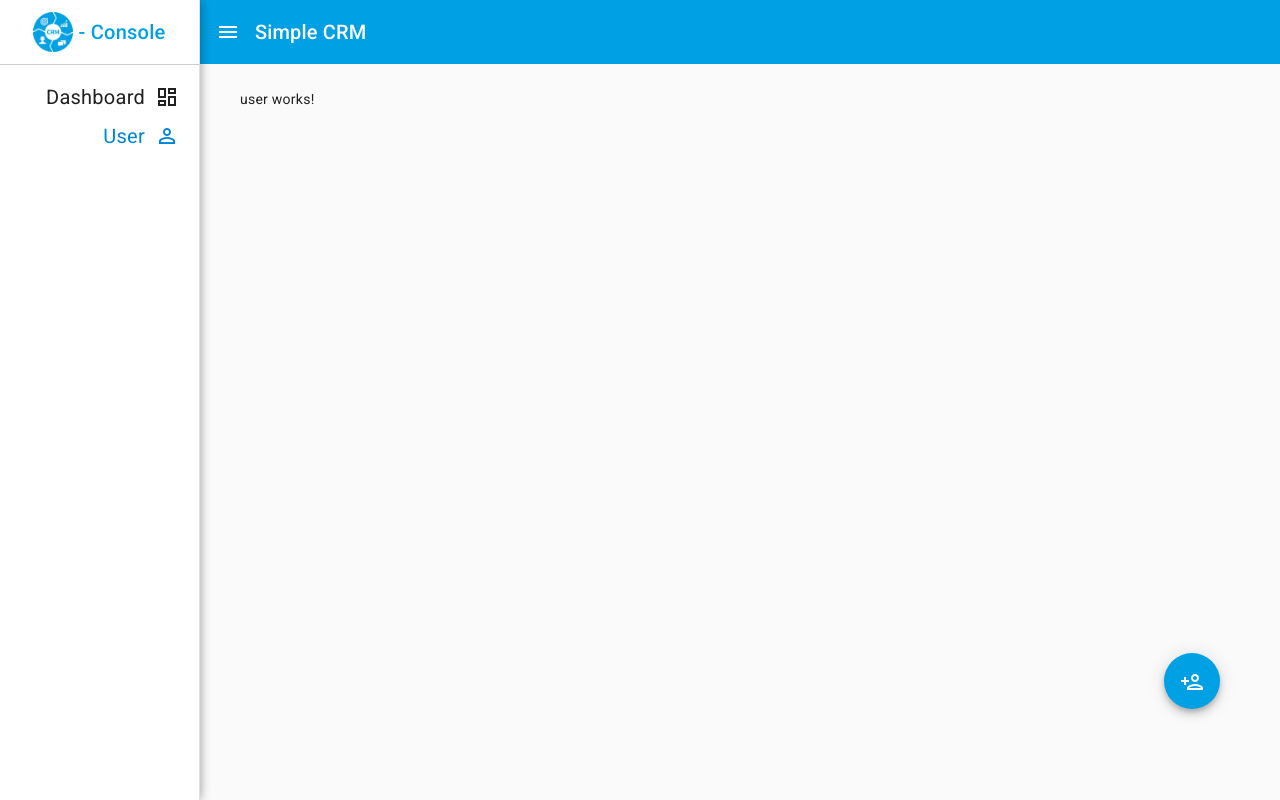
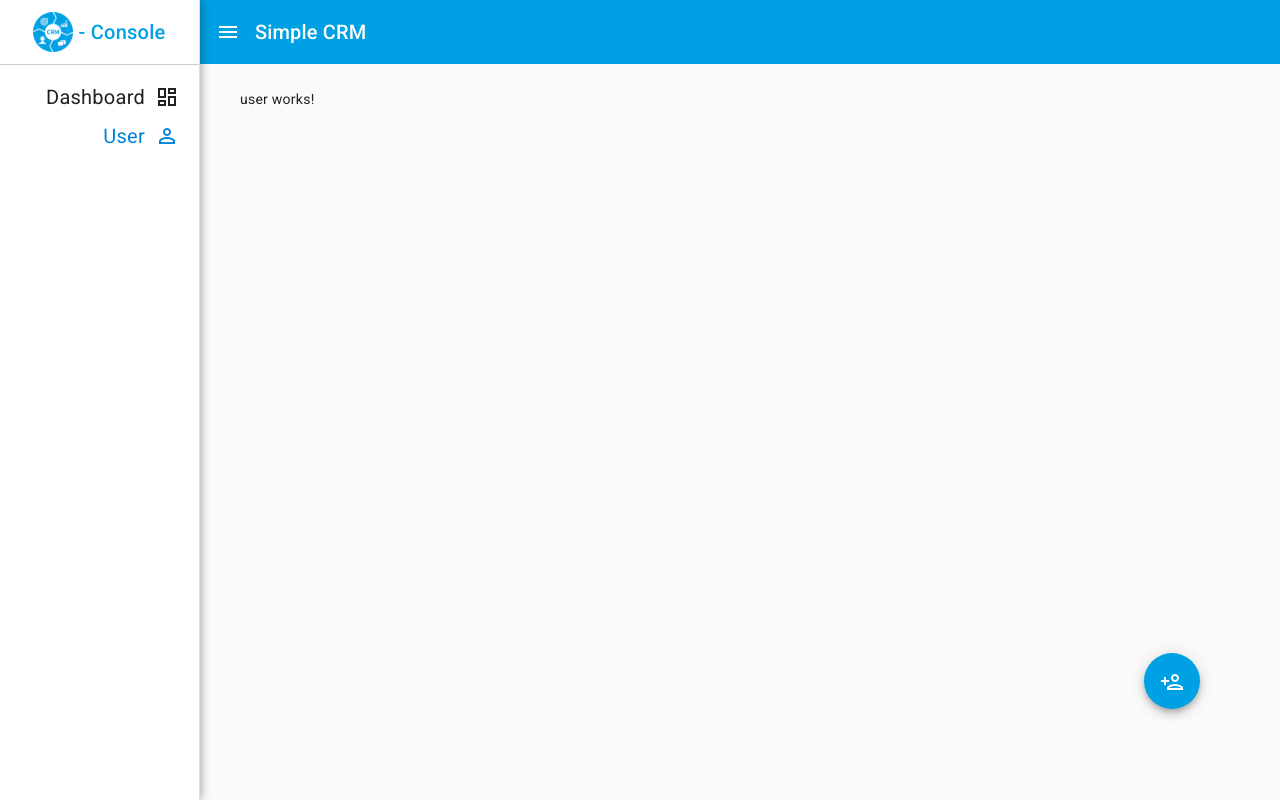
Before and after one commit to BastianHarttung/Simple-CRM, an Angular app: page /user in a window 1280 px wide. Built offline with nearby package versions, Linux system fonts and the light colour scheme.

Commit message:
add tooltip to add user btn

```diff
--- a/src/app/app.module.ts
+++ b/src/app/app.module.ts
@@ -10,6 +10,7 @@
 import {MatSidenavModule} from '@angular/material/sidenav';
 import {MatIconModule} from '@angular/material/icon';
 import {MatButtonModule} from '@angular/material/button';
+import {MatTooltipModule} from '@angular/material/tooltip';
 
 //Components
 import { DashboardComponent } from './dashboard/dashboard.component';
@@ -28,7 +29,8 @@
     MatToolbarModule,
     MatSidenavModule,
     MatIconModule,
-    MatButtonModule
+    MatButtonModule,
+    MatTooltipModule
   ],
   providers: [],
   bootstrap: [AppComponent]
--- a/src/app/user/user.component.html
+++ b/src/app/user/user.component.html
@@ -1,5 +1,5 @@
 <p>user works!</p>
 
-<button class="btn-user-add" mat-fab color="primary" >
+<button class="btn-user-add" mat-fab color="primary" matTooltip="Add User">
   <mat-icon>person_add</mat-icon>
 </button>
--- a/src/app/user/user.component.scss
+++ b/src/app/user/user.component.scss
@@ -1,5 +1,5 @@
 .btn-user-add{
   position: absolute;
-  right: 20px;
+  right: 40px;
   bottom: 20px;
 }
```
